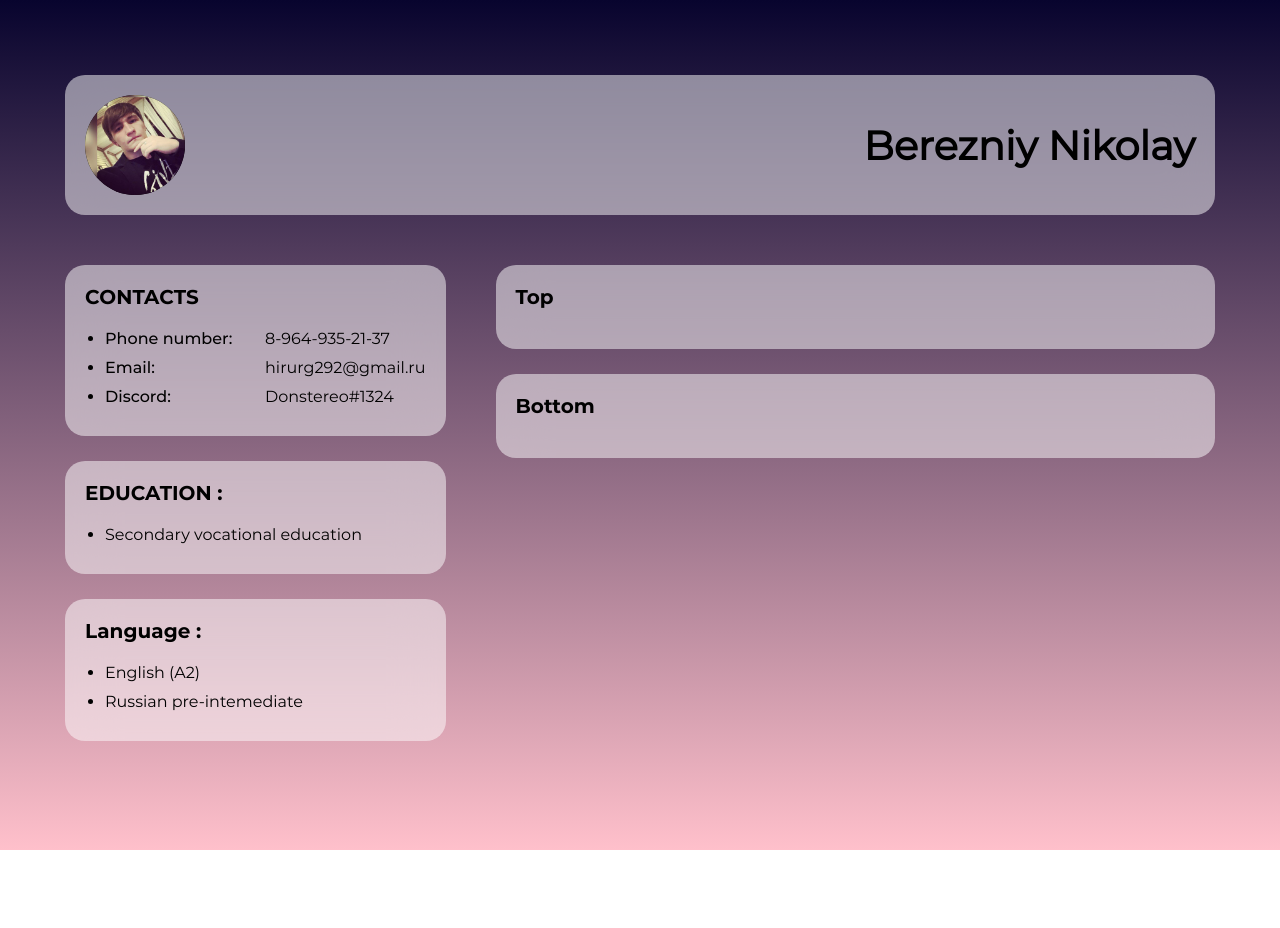
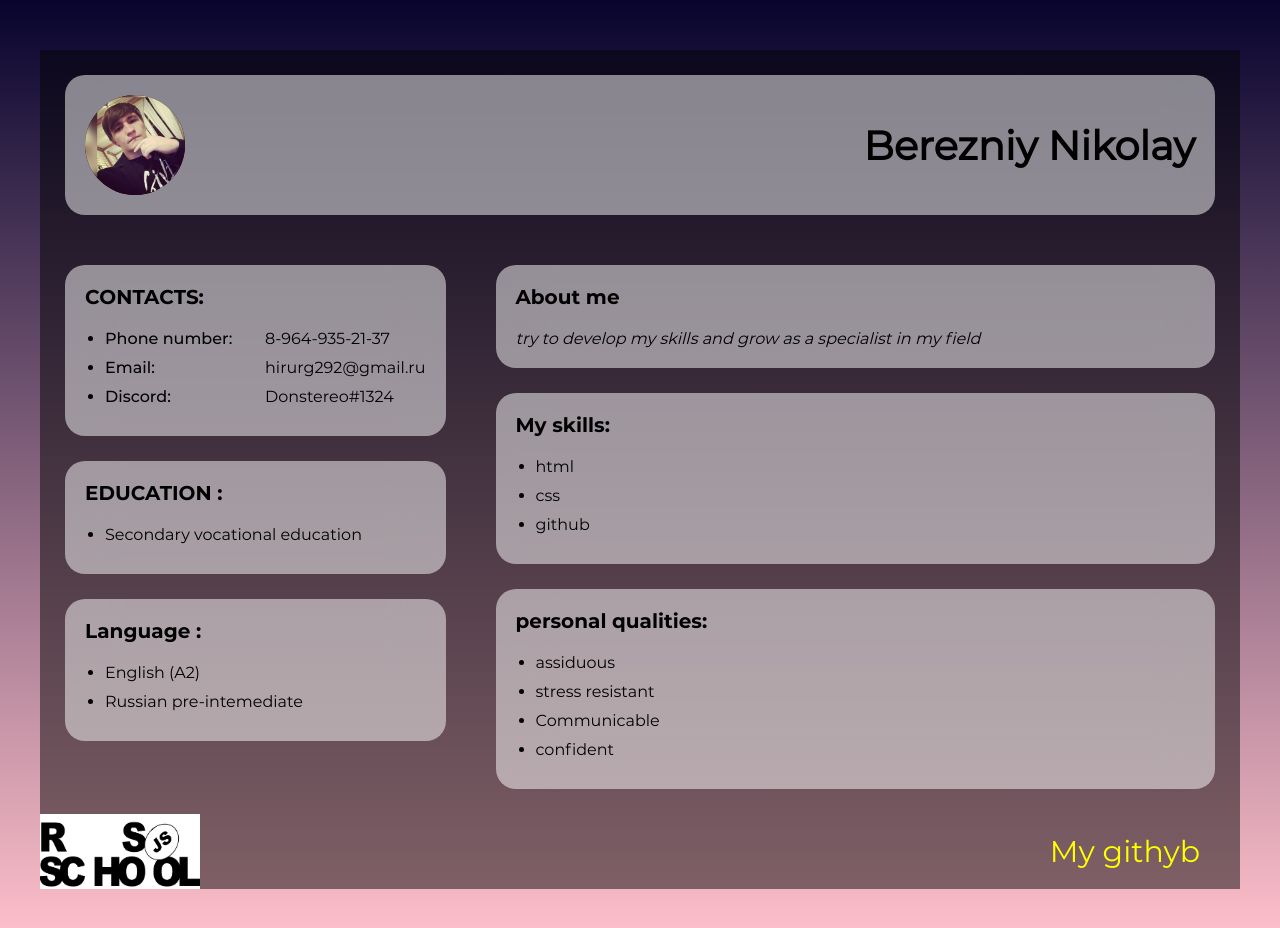
Before and after one commit to donstereo/test, a plain HTML site: page indexCV.html in a window 1280 px wide. Before the commit the page ends 850 px from the top, so only its background shows below. Drawn offline with Linux system fonts and the light colour scheme.

Commit message:
add info and fix code

```diff
--- a/css/style.css
+++ b/css/style.css
@@ -27,6 +27,7 @@ body {
 	max-width: 1200px;
 	margin: 50px auto;
 	position: relative;
+	background-color: rgba(0, 0, 0, 0.479) ;
 }
 
 .main-container .top-side, .main-container .bottom-side {
@@ -81,6 +82,7 @@ body {
 
 
 .main-container .user-info-block {
+<<<<<<< Updated upstream
     display: flex;
     flex-direction: column;
 	border-radius: 20px;
@@ -88,6 +90,10 @@ body {
 	backdrop-filter: blur(25px);
 	padding: 20px;
 	margin: 25px;
+=======
+ display: flex;
+ flex-direction: row;
+
 }
 
 .main-container .user-info-block.avatar-and-name {
@@ -129,6 +135,11 @@ body {
 	border-radius: 100%;
 	margin-right: 20px;
 }
+.main-container .user-info-block span{
+	font-style: italic;
+
+
+}
 
 .main-container .user-info-block h1 {
 	font-size: 40px;
@@ -137,9 +148,46 @@ body {
 
 
 
-.user-info-block {
+.icons {
+	width: 30px;
+	height: 30px;
+	border-radius: 100%;
+	padding: 2px;
+	margin-right: 25px;
+	margin-left: -5px;
+}
+.footer-main {
+	max-height: 100%;
+	display: flex;
+	flex-direction: row;
+	align-items: center;
+	justify-content: space-between;
+	margin-right: 20px;
+	position: relative;
+}
+
+.footer-main .footer-img {
+
+	flex: 1;
+	width: 160px;
+	height: 75px;
+	display: flex;
+	flex-direction: row;
+	align-items: center;
+	justify-content: space-between;
+	margin-right: 20px;
+	position: relative;
+}
+.footer-main .footer-img a {
+
+    font-size: 30px;
+	text-decoration: none;
+	color: yellow;
+
+
 
 }
+
 
 
 @font-face {
--- a/indexCV.html
+++ b/indexCV.html
@@ -20,7 +20,7 @@
 	<div class="bottom-side">
 		<div class="left-side">
 			<div class="user-info-block">
-				<p class="title">CONTACTS</p>
+				<p class="title">CONTACTS:</p>
 				<ul>
 					<li>
 						<div class="user-data-row">
@@ -30,7 +30,7 @@
 					</li>
 					<li>
 						<div class="user-data-row">
-							<p>Email:</p>
+						 <p>Email:</p>
 							<p>hirurg292@gmail.ru</p>
 						</div>
 					</li>
@@ -58,13 +58,39 @@
 		</div>
 		<div class="right-side">
 			<div class="user-info-block">
-				<p class="title">Top</p>
+				<p class="title">About me</p>
+				<span>try to develop my skills and grow as a specialist in my field</span>
+
+			</div>
+
+			<div class="user-info-block">
+				<p class="title">My skills:</p>
+				<ul>
+					<li>html</li>
+					<li>css</li>
+					<li>github</li>
+				</ul>
+
 			</div>
 			<div class="user-info-block">
-				<p class="title">Bottom</p>
+				<p class="title"> personal qualities: </p>
+				<ul>
+					<li>assiduous</li>
+					<li>stress resistant</li>
+					<li>Communicable</li>
+					<li>confident </li>
+				</ul>
 			</div>
 		</div>
 	</div>
+        <div class="footer-main" >
+			<footer class="footer-main footer-img">
+		<a href="https://rs.school/js/"> <img class="footer-main footer-img"
+			 src="img/logo.jpg" alt=""></a>
+			 <a href="https://github.com/donstereo"> <p> My githyb </a></p>
+	      </footer>
+
+		</div>
 </div>
 </body>
 </html>
```
Also changed, not shown: img/email.jpg (added), img/logo.jpg (added).
